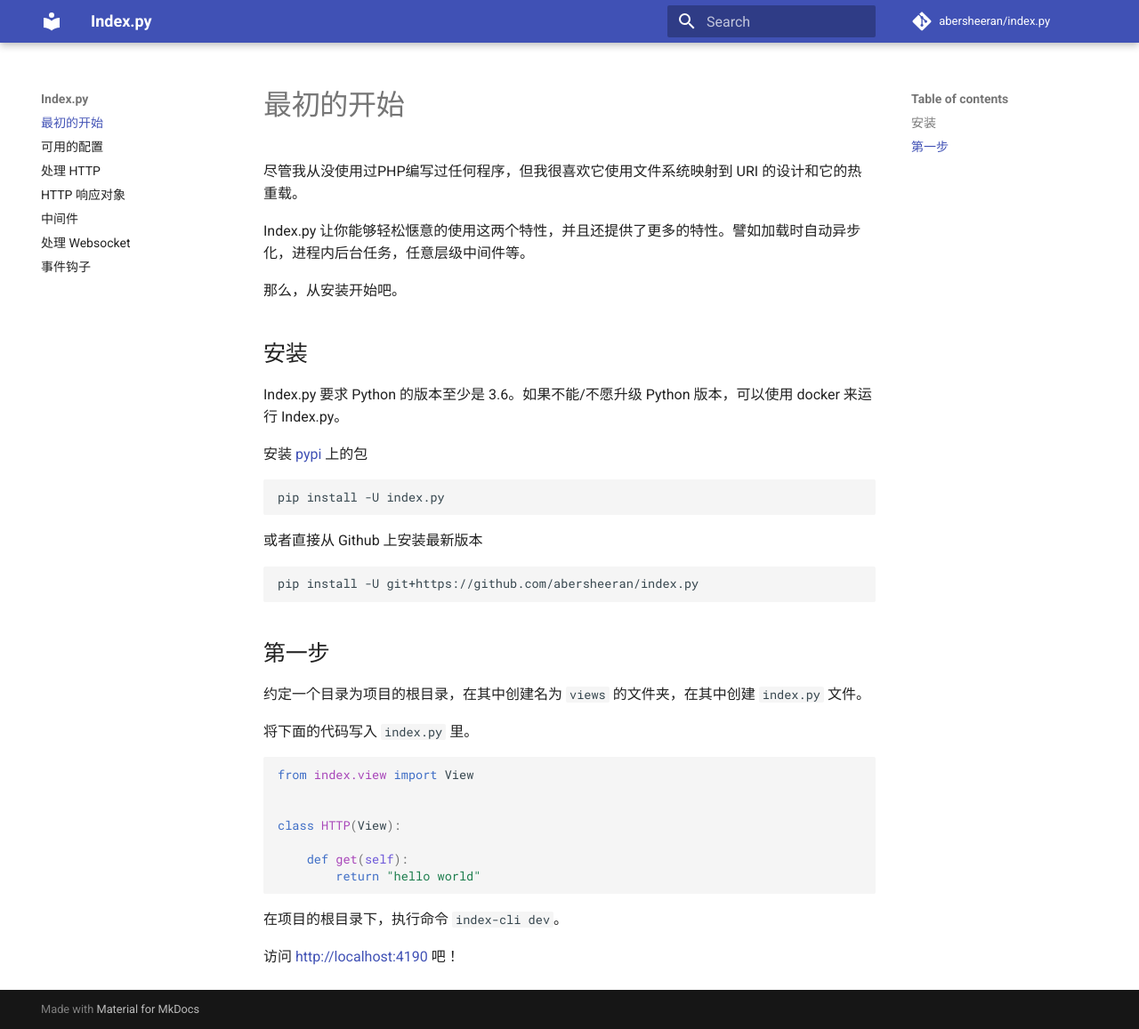
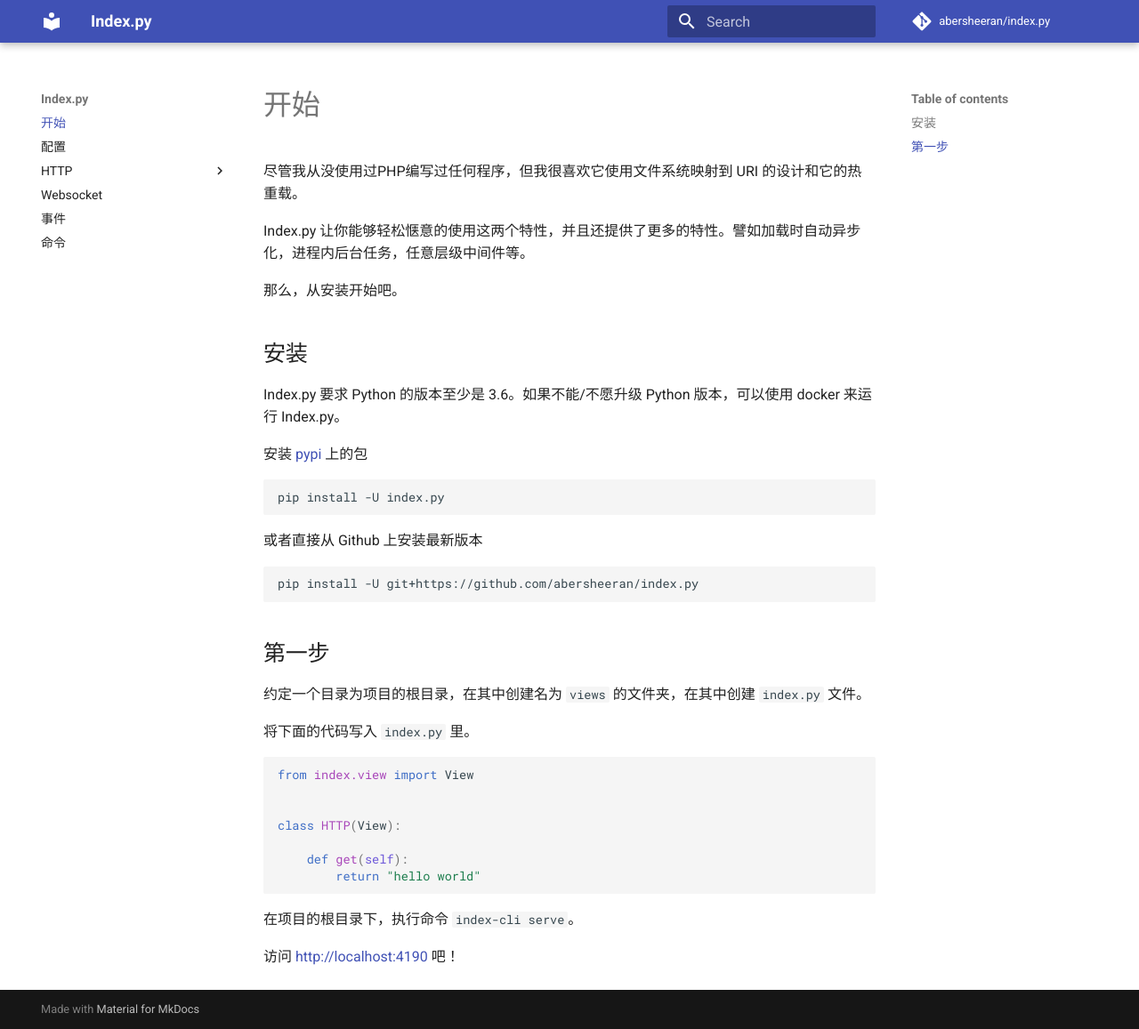
Before and after one commit to abersheeran/kui, an MkDocs documentation site: the page built from docs/index.md, in a window 1280 px wide and 1157 px high. Shown: the whole window at 89% size. Built offline with MkDocs 1.6.1 and Material for MkDocs 9.7.7, drawn with Linux system fonts in a browser that asks for light colours; comment, search, counter and statistics services are not loaded.

Commit message:
update to 0.3.2

````diff
--- a/docs/index.md
+++ b/docs/index.md
@@ -36,6 +36,6 @@
         return "hello world"
 ```
 
-在项目的根目录下，执行命令 `index-cli dev`。
+在项目的根目录下，执行命令 `index-cli serve`。
 
 访问 [http://localhost:4190](http://localhost:4190) 吧！
--- a/index/__version__.py
+++ b/index/__version__.py
@@ -1,3 +1,3 @@
-VERSION = (0, 3, 1)
+VERSION = (0, 3, 2)
 
 __version__ = '.'.join(map(str, VERSION))
--- a/mkdocs.yml
+++ b/mkdocs.yml
@@ -9,13 +9,15 @@
 edit_uri: ""
 
 nav:
-    - 最初的开始: 'index.md'
-    - 可用的配置: 'config.md'
-    - 处理 HTTP: 'view.md'
-    - HTTP 响应对象: 'response.md'
+  - 开始: 'index.md'
+  - 配置: 'config.md'
+  - HTTP:
+    - 请求 : 'view.md'
+    - 响应: 'response.md'
     - 中间件: 'middleware.md'
-    - 处理 Websocket: 'websocket.md'
-    - 事件钩子: 'event.md'
+  - Websocket: 'websocket.md'
+  - 事件: 'event.md'
+  - 命令: 'command.md'
 
 markdown_extensions:
   - markdown.extensions.codehilite:
````
Also changed, not shown: README.md (+1 -1 lines), docs/command.md (added, +85 -0 lines), docs/response.md (+1 -1 lines), docs/websocket.md (+1 -1 lines), index/__init__.py (+17 -4 lines), 6 other files.
